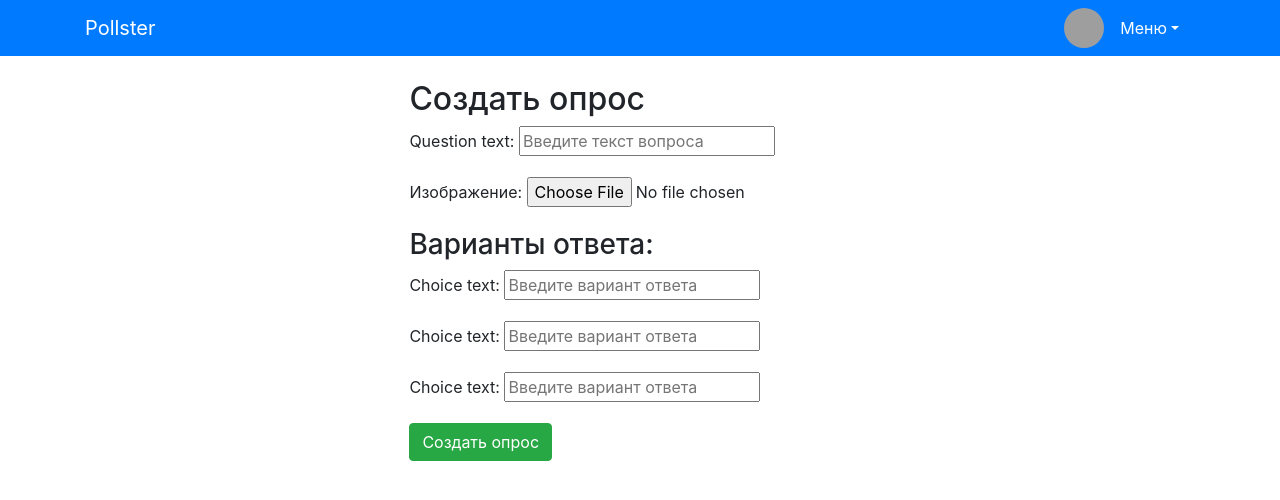
After one commit to moapochta06/pollsProject, a Django app: page /polls/create/ in a window 1280 px wide. The commit adds this page. Shown: the top 500 px of the page. Run offline with Django 5.2, Linux system fonts and the light colour scheme; a user stored in the database is signed in; some libraries are stand-ins or nearby versions; grey boxes are pictures that could not be loaded.

Commit message:
added create poll, voting control

```diff
--- a/polls/forms.py
+++ b/polls/forms.py
@@ -2,15 +2,17 @@ from django import forms
 from polls.models import AdvUser
 from django.contrib.auth import password_validation
 from django.core.exceptions import ValidationError
+from django.forms import modelformset_factory
+from .models import Question,Choice
 from .models import user_registrated
 
 class ChangeUserInfoForm(forms.ModelForm):
     email = forms.EmailField(required=True, label='Адрес электронной почты')
     avatar = forms.ImageField(required=False, label='Аватар', widget=forms.FileInput)
 
-    class Meta:  # Ensure this is properly indented
-        model = AdvUser  # Correctly specify the model here
-        fields = ('username', 'email', 'avatar')  # Specify the fields you want to include
+    class Meta:
+        model = AdvUser
+        fields = ('username', 'email', 'avatar')
 
 class RegisterUserForm(forms.ModelForm):
     email = forms.EmailField(required=True, label='Адрес электронной почты')
@@ -22,9 +24,8 @@ class RegisterUserForm(forms.ModelForm):
                                  help_text='Повторите тот же самый пароль еще раз')
 
     class Meta:
-        model = AdvUser  # Correctly specify the model here
-        fields = ('username', 'email', 'password1', 'password2')  # Include password fields
-
+        model = AdvUser
+        fields = ('username', 'email', 'password1', 'password2')
     def clean_password1(self):
         password1 = self.cleaned_data.get('password1')
         if password1:
@@ -41,9 +42,29 @@ class RegisterUserForm(forms.ModelForm):
     def save(self, commit=True):
         user = super().save(commit=False)
         user.set_password(self.cleaned_data['password1'])
-        user.is_active = False  # Assuming you want to deactivate until activation
+        user.is_active = False
         user.is_activated = False
         if commit:
             user.save()
-        user_registrated.send(sender=self.__class__, instance=user)  # Correct signal sending
+        user_registrated.send(sender=self.__class__, instance=user)
         return user
+
+
+
+class CreatePollForm(forms.ModelForm):
+    class Meta:
+        model = Question
+        fields = ['question_text', 'image']
+        widgets = {
+            'question_text': forms.TextInput(attrs={'placeholder': 'Введите текст вопроса'}),
+        }
+
+
+class ChoiceForm(forms.ModelForm):
+    class Meta:
+        model = Choice
+        fields = ['choice_text']
+        widgets = {
+            'choice_text': forms.TextInput(attrs={'placeholder': 'Введите вариант ответа'}),
+        }
+ChoiceFormSet = modelformset_factory(Choice, form=ChoiceForm, extra=3)
--- a/polls/models.py
+++ b/polls/models.py
@@ -1,4 +1,5 @@
 from django.db import models
+from django.conf import settings
 from django.contrib.auth.models import AbstractUser
 from django.dispatch import Signal
 from .utilities import send_activation_notification
@@ -20,9 +21,11 @@ class AdvUser(AbstractUser):
     class Meta(AbstractUser.Meta):
         pass
 
+
 class Question(models.Model):
     question_text = models.CharField(max_length=200)
     pub_date = models.DateTimeField('date published')
+    image = models.ImageField(upload_to='questions/', blank=True, null=True, verbose_name='Изображение')
 
     def __str__(self):
         return self.question_text
@@ -35,3 +38,10 @@ class Choice(models.Model):
 
     def __str__(self):
         return self.choice_text
+
+class Vote(models.Model):
+    user = models.ForeignKey(settings.AUTH_USER_MODEL, on_delete=models.CASCADE)
+    choice = models.ForeignKey(Choice, on_delete=models.CASCADE)
+
+    class Meta:
+        unique_together = ('user', 'choice')
--- a/polls/templates/partials/_navbar.html
+++ b/polls/templates/partials/_navbar.html
@@ -19,7 +19,7 @@
                     <div class="dropdown-menu" style="left: auto !important; right: 0 !important;">
                         <a class="dropdown-item" href="{% url 'polls:profile' %}">Посмотреть профиль</a>
                         <a class="dropdown-item" href="{% url 'polls:index' %}">Посмотреть опросы</a>
-                        <a class="dropdown-item" href="#">Создать опрос</a>
+                        <a class="dropdown-item" href="{% url 'polls:create_poll' %}">Создать опрос</a>
                         <a class="dropdown-item" href="{% url 'polls:profile_change' %}">Изменить личные данные</a>
                         <form method="post" action="{% url 'polls:logout' %}">
                             {% csrf_token %}
--- /dev/null
+++ b/polls/templates/polls/create_poll.html
@@ -0,0 +1,19 @@
+{% extends "base.html" %}
+
+{% block content %}
+<h2>Создать опрос</h2>
+<form method="post" enctype="multipart/form-data">
+    {% csrf_token %}
+    {{ form.as_p }}
+
+    <h3>Варианты ответа:</h3>
+    {{ formset.management_form }}
+    {% for choice_form in formset %}
+        <div class="form-group">
+            {{ choice_form.as_p }}
+        </div>
+    {% endfor %}
+
+    <button type="submit" class="btn btn-success">Создать опрос</button>
+</form>
+{% endblock %}
--- a/polls/urls.py
+++ b/polls/urls.py
@@ -6,6 +6,7 @@ from .views import ChangeUserInfoView
 from .views import BBLogoutView
 from .views import DeleteUserView
 from .views import RegisterDoneView, RegisterUserView
+from .views import CreatePollView,vote
 from .views import profile
 app_name = 'polls'
 urlpatterns = [
@@ -22,4 +23,6 @@ urlpatterns = [
     path('accounts/profile/change/', ChangeUserInfoView.as_view(), name='profile_change'),
     path('accounts/logout/', BBLogoutView.as_view(), name='logout'),
     path('accounts/profile/delete/', DeleteUserView.as_view(),name='profile_delete'),
+    path('polls/create/', CreatePollView.as_view(), name='create_poll'),
+    path('<int:question_id>/vote/', vote, name='vote'),
 ]
--- a/polls/views.py
+++ b/polls/views.py
@@ -1,4 +1,6 @@
 from django.shortcuts import render
+from django.shortcuts import redirect
+from django.utils import timezone
 from django.template import loader
 from django.http import HttpResponse, HttpResponseRedirect,Http404
 from django.shortcuts import get_object_or_404, render
@@ -17,16 +19,16 @@ from django import forms
 from .models import AdvUser
 from .forms import ChangeUserInfoForm
 from django.core.signing import BadSignature
-from django.views.generic import CreateView
 from django.views.generic import TemplateView
 from .forms import RegisterUserForm
 from .utilities import signer
+from .models import Question,Choice,Vote
+from .forms import CreatePollForm
+from .forms import CreatePollForm, ChoiceFormSet
 
 def base(request):
     return render(request, 'base.html')
 
-
-from django.views.generic import CreateView, TemplateView
 from django.urls import reverse_lazy
 from .forms import RegisterUserForm  # Import your form here
 
@@ -161,3 +163,66 @@ def vote(request, question_id):
         # with POST data. This prevents data from being posted twice if a
         # user hits the Back button.
         return HttpResponseRedirect(reverse('polls:results', args=(question.id, )))
+
+
+class CreatePollView(LoginRequiredMixin, CreateView):
+    model = Question
+    form_class = CreatePollForm
+    template_name = 'polls/create_poll.html'
+    success_url = reverse_lazy('polls:index')
+    def get(self, request, *args, **kwargs):
+        form = self.get_form()
+        formset = ChoiceFormSet(queryset=Choice.objects.none())
+        return self.render_to_response({'form': form, 'formset': formset})
+
+    def post(self, request, *args, **kwargs):
+        form = self.get_form()
+        formset = ChoiceFormSet(request.POST)
+
+        if form.is_valid() and formset.is_valid():
+            question = form.save(commit=False)
+            question.pub_date = timezone.now()
+            question.save()
+            for choice_form in formset:
+                choice = choice_form.save(commit=False)
+                choice.question = question
+                choice.save()
+
+            return self.form_valid(form)
+
+        return self.form_invalid(form)
+
+    def form_valid(self, form):
+        return super().form_valid(form)
+
+    def form_invalid(self, form):
+        return self.render_to_response(self.get_context_data(form=form))
+
+
+@login_required
+def vote(request, question_id):
+    question = get_object_or_404(Question, pk=question_id)
+
+    try:
+        selected_choice = question.choice_set.get(pk=request.POST['choice'])
+    except (KeyError, Choice.DoesNotExist):
+        return render(request, 'polls/detail.html', {
+            'question': question,
+            'error_message': "You didn't select a choice.",
+        })
+
+    # Check if the user has already voted for this choice
+    if Vote.objects.filter(user=request.user, choice=selected_choice).exists():
+        return render(request, 'polls/detail.html', {
+            'question': question,
+            'error_message': "You have already voted for this choice.",
+        })
+
+    # Record the vote
+    Vote.objects.create(user=request.user, choice=selected_choice)
+
+    # Increment the vote count for the selected choice
+    selected_choice.votes += 1
+    selected_choice.save()
+
+    return HttpResponseRedirect(reverse('polls:results', args=(question.id,)))
--- a/pollster/settings.py
+++ b/pollster/settings.py
@@ -102,11 +102,12 @@ AUTH_PASSWORD_VALIDATORS = [
 
 LANGUAGE_CODE = 'en-us'
 
-TIME_ZONE = 'UTC'
+TIME_ZONE = 'Asia/Tomsk'
+USE_TZ = True
 
 USE_I18N = True
 
-USE_TZ = True
+
 
 
 # Static files (CSS, JavaScript, Images)
```
Also changed, not shown: polls/templates/pages/index.html (+23 -3 lines), polls/templates/polls/detail.html (+27 -15 lines), db.sqlite3, media/avatars/Рисунок1.jpg (added), media/questions/ae5daefd9a5e9fcdea578c4be970f312.jpg (added), polls/migrations/0003_question_image.py (added), polls/migrations/0004_vote.py (added), 2 other files.
